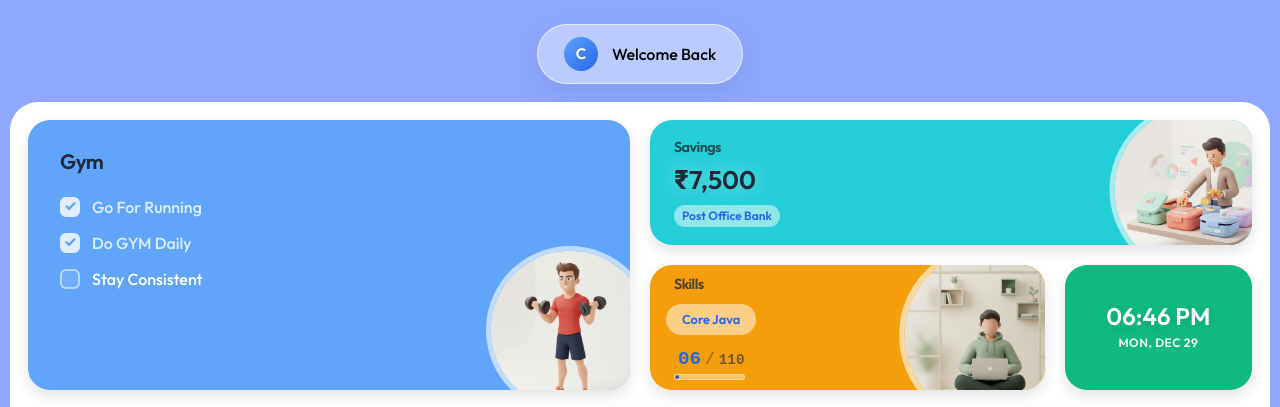
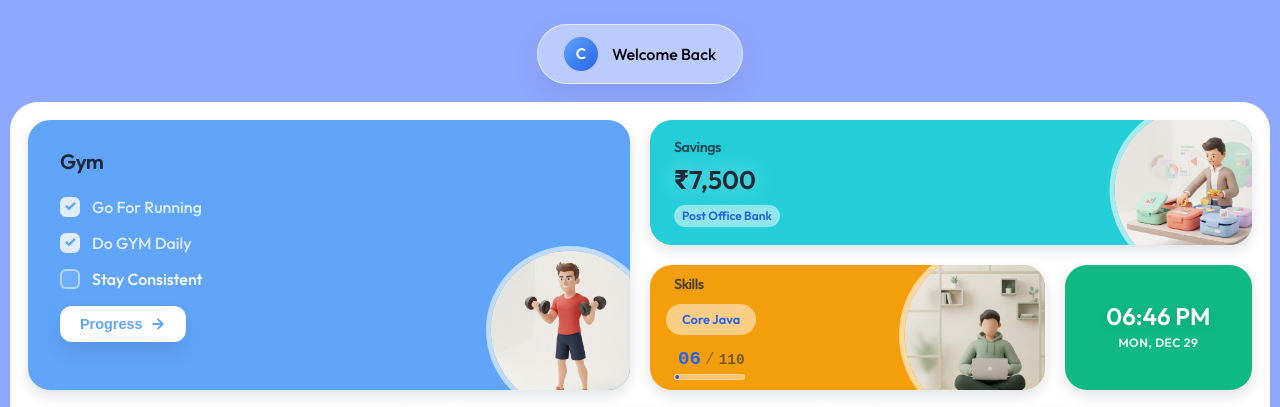
Before and after one commit to charancm16/bin, a plain HTML site: page index.html in a window 1280 px wide. Shown: the top 407 px of the page. Drawn offline with Linux system fonts and the light colour scheme.

Commit message:
Update index.html

```diff
--- a/index.html
+++ b/index.html
@@ -202,6 +202,34 @@
       color: var(--purple);
       font-size: 0.9rem;
       font-weight: 800;
+    }
+
+    .progress-btn {
+      margin-top: 15px;
+      background: #fff;
+      color: var(--purple);
+      border: none;
+      padding: 10px 20px;
+      border-radius: 12px;
+      font-weight: 700;
+      font-size: 0.9rem;
+      cursor: pointer;
+      display: inline-flex;
+      align-items: center;
+      gap: 8px;
+      transition: all 0.3s ease;
+      z-index: 3;
+      position: relative;
+      width: fit-content;
+      box-shadow: 0 10px 20px rgba(0, 0, 0, 0.1);
+    }
+
+    .progress-btn:hover {
+      background: var(--purple);
+      color: #fff;
+      transform: translateY(-2px);
+      box-shadow: 0 15px 30px rgba(0, 0, 0, 0.2);
+      border: 1px solid #fff;
     }
 
     .box-manage {
@@ -986,6 +1014,13 @@
             <span class="todo-text">Stay Consistent</span>
           </div>
         </div>
+        <button class="progress-btn" onclick="window.location.href='GymProgress.html'">
+          <span>Progress</span>
+          <svg width="16" height="16" viewBox="0 0 24 24" fill="none" stroke="currentColor" stroke-width="3"
+            stroke-linecap="round" stroke-linejoin="round">
+            <path d="M5 12h14M12 5l7 7-7 7" />
+          </svg>
+        </button>
         <img src="gymboy.png" alt="Gym Boy" class="person-img">
       </article>
 
@@ -1063,7 +1098,6 @@
         <h2 class="modal-title">Management Control Cell</h2>
         <span class="close-modal" onclick="closeEditModal()">&times;</span>
       </div>
-
       <div class="modal-body">
         <!-- Savings Section -->
         <div class="form-section">
```
